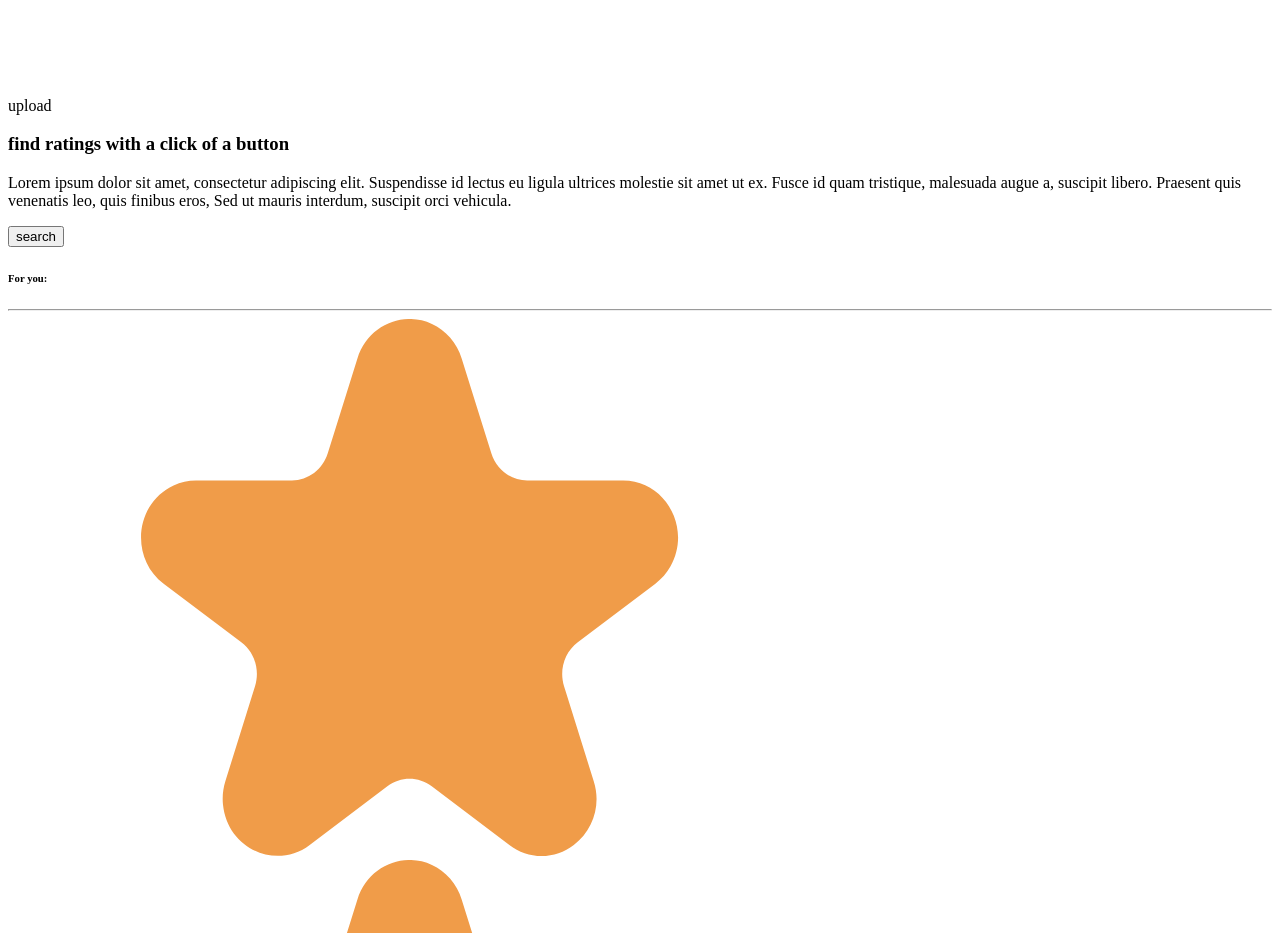
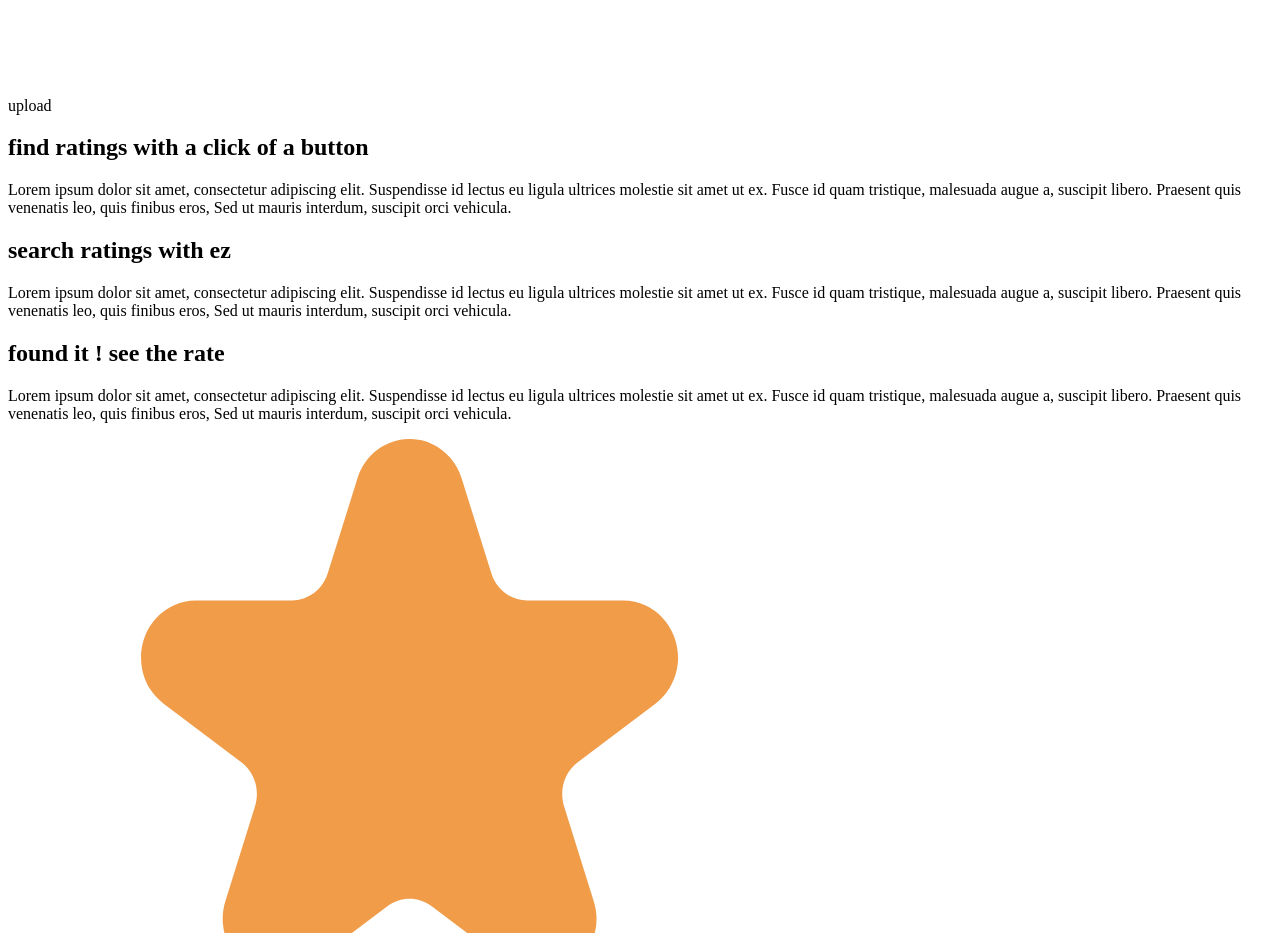
Before and after one commit to MohamCoder/rating-stars, a SvelteKit app: page / in a window 1280 px wide. Shown: the part 7440-8373 px from the top of the page. Built offline with nearby package versions, Linux system fonts and the light colour scheme.

Commit message:
add:animations

```diff
--- a/src/app.css
+++ b/src/app.css
@@ -1,6 +1,9 @@
 @import "tailwindcss";
 
 @layer base {
+  html {
+    scroll-behavior: smooth;
+  }
   h1 {
     line-height: 160%;
     @apply text-[76px] font-ubuntu font-medium;
@@ -29,7 +32,6 @@
     line-height: 160%;
     @apply text-[18px] font-ubuntu font-medium;
   }
-
 }
 
 @layer components {
@@ -43,8 +45,8 @@
     aspect-ratio: 1;
     clip-path: polygon(50% 0, 79% 90%, 2% 35%, 98% 35%, 21% 90%);
     width: 2048px;
-    top:0;
-    left:0;
+    top: 0;
+    left: 0;
     transform: translate(-50%, -40%);
     position: absolute;
     z-index: -1;
@@ -60,10 +62,11 @@
   --color-primary: rgb(240, 156, 73);
   --color-secondary: rgb(240, 126, 72);
   --color-black: rgb(26, 17, 8);
-  --color-black-75: rgba(26, 17, 8, 0.75);
-  --color-black-50: rgba(26, 17, 8, 0.5);
-  --color-black-25: rgba(26, 17, 8, 0.25);
-  --color-black-10: rgba(26, 17, 8, 0.1);
-  --color-black-5: rgba(26, 17, 8, 0.05);
+  --color-black-75: rgb(82, 74, 70);
+  --color-black-50: rgb(140, 136, 132);
+  --color-black-25: rgb(196, 194, 192);
+  --color-black-10: rgb(230, 229, 228);
+  --color-black-5: rgb(242, 242, 241);
+
   --color-error: rgb(240, 126, 72);
 }
--- a/src/lib/component/Button.svelte
+++ b/src/lib/component/Button.svelte
@@ -1,12 +1,14 @@
 <script lang="ts">
   export let ariaLabel: string = "Button";
   export let className: string = "";
+  export let onClick = () => {};
 </script>
 
 <button
   class="flex items-center bg-linear-to-r from-primary to-secondary justify-center space-x-2 font-ubuntu text-white text-2xl font-medium px-12 py-6 rounded-full transition-all text-nowrap hover:brightness-105
   hover:scale-95 active:opacity-80 disabled:opacity-50 {className}"
   aria-label={ariaLabel}
+  on:click={onClick}
 >
   <slot />
 </button>
--- a/src/routes/+page.svelte
+++ b/src/routes/+page.svelte
@@ -1,7 +1,36 @@
-<script>
+<script lang="ts">
   import BorderedButton from "$lib/component/BorderedButton.svelte";
   import Button from "$lib/component/Button.svelte";
   import Review from "$lib/component/Review.svelte";
+  let phone: HTMLDivElement;
+  let dropdown: HTMLDivElement;
+  let dropdownReviewsContainer: HTMLDivElement;
+
+  function sticky(container: HTMLDivElement, offset: number) {
+    if (window.pageYOffset >= offset) {
+      container.style.position = "fixed";
+      container.style.translate = "-100% 0rem";
+    } else {
+      container.style.position = "relative";
+      container.style.translate = "0 0";
+    }
+  }
+
+  function phoneDropdown() {
+    if (dropdown.className.includes("h-56")) {
+      dropdown.className = dropdown.className.replace(/h-56/g, "");
+      return (dropdownReviewsContainer.style.opacity = "0%");
+    }
+    setTimeout(() => {
+      dropdownReviewsContainer.style.opacity = "100%";
+    }, 100);
+    dropdown.className += " h-56";
+  }
+
+  $effect(() => {
+    const phoneOffset = phone.offsetTop;
+    window.addEventListener("scroll", () => sticky(phone, phoneOffset));
+  });
 </script>
 
 <div class="main-star"></div>
@@ -69,19 +98,43 @@
   </div>
 </div>
 
-<div class="h-auto w-full bg-black-5 mt-16 py-16">
+<div class="h-[300rem] w-full bg-black-5 mt-16 py-8">
   <div class="flex justify-between mx-64">
-    <div>
-      <h3 class="font-thin">find ratings with a click of a button</h3>
+    <div class="mt-16">
+      <h2 class="font-thin max-w-lg">find ratings with a click of a button</h2>
       <p class="text-black-75 mt-4 max-w-md">
         Lorem ipsum dolor sit amet, consectetur adipiscing elit. Suspendisse id
         lectus eu ligula ultrices molestie sit amet ut ex. Fusce id quam
         tristique, malesuada augue a, suscipit libero. Praesent quis venenatis
         leo, quis finibus eros, Sed ut mauris interdum, suscipit orci vehicula.
       </p>
+      <div class="mt-[100%] py-24">
+        <h2 class="font-thin max-w-lg">search ratings with ez</h2>
+        <p class="text-black-75 mt-4 max-w-md">
+          Lorem ipsum dolor sit amet, consectetur adipiscing elit. Suspendisse
+          id lectus eu ligula ultrices molestie sit amet ut ex. Fusce id quam
+          tristique, malesuada augue a, suscipit libero. Praesent quis venenatis
+          leo, quis finibus eros, Sed ut mauris interdum, suscipit orci
+          vehicula.
+        </p>
+      </div>
+      <div class="mt-[100%]">
+        <h2 class="font-thin max-w-lg">found it ! see the rate</h2>
+        <p class="text-black-75 mt-4 max-w-md">
+          Lorem ipsum dolor sit amet, consectetur adipiscing elit. Suspendisse
+          id lectus eu ligula ultrices molestie sit amet ut ex. Fusce id quam
+          tristique, malesuada augue a, suscipit libero. Praesent quis venenatis
+          leo, quis finibus eros, Sed ut mauris interdum, suscipit orci
+          vehicula.
+        </p>
+      </div>
     </div>
 
-    <div class="h-[52rem] w-[26.75rem] px-8 border border-black rounded-[48px]">
+    <div>
+      <div
+        class="h-[52rem] top-8 w-[26.75rem] px-8 border border-black rounded-[48px]"
+        bind:this={phone}
+      >
         <div class="flex w-full mr-1 mt-8">
           <div
             class="w-64 h-10 border rounded-full border-black-25 flex items-center"
@@ -90,8 +143,31 @@
               class="ml-2 mr-16 w-full h-3 bg-black-10 rounded-full shadow-xl"
             ></div>
           </div>
+          <div
+            class="w-[22.75rem] h-0 bg-black-25 shadow-2xl rounded-[24px] absolute mt-12 transition-all"
+            bind:this={dropdown}
+          >
+            <div
+              class="flex flex-col space-y-4 px-8 opacity-0 transition-all"
+              bind:this={dropdownReviewsContainer}
+            >
+              <Review stars={5} className="mt-8">
+                <div class="w-64 h-2 bg-black-50 rounded-full shadow-xl"></div>
+                <div
+                  class="w-56 h-2 bg-black-50 opacity-50 rounded-full ml-4 shadow-xl mt-1"
+                ></div>
+              </Review>
+              <Review stars={4} className="mt-8">
+                <div class="w-64 h-2 bg-black-50 rounded-full shadow-xl"></div>
+                <div
+                  class="w-56 h-2 bg-black-50 opacity-50 rounded-full ml-4 shadow-xl mt-1"
+                ></div>
+              </Review>
+            </div>
+          </div>
+
           <div class="scale-50 h-0 w-24">
-          <Button>search</Button>
+            <Button onClick={() => phoneDropdown()}>search</Button>
           </div>
         </div>
 
@@ -110,7 +186,7 @@
             {/each}
           </div>
         {/each}
-
       </div>
     </div>
   </div>
+</div>
```
Also changed, not shown: src/lib/component/ClickAnimation.svelte (added, +10 -0 lines), static/cursor.svg (added). Lines whose indentation alone changed are shown as unchanged.
